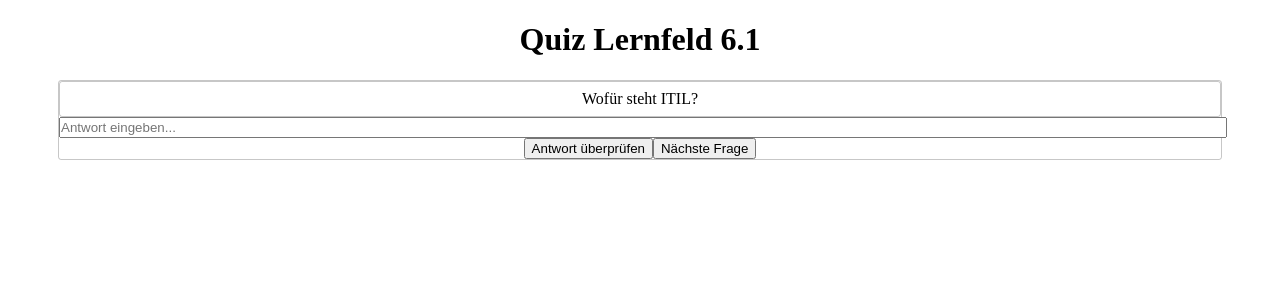
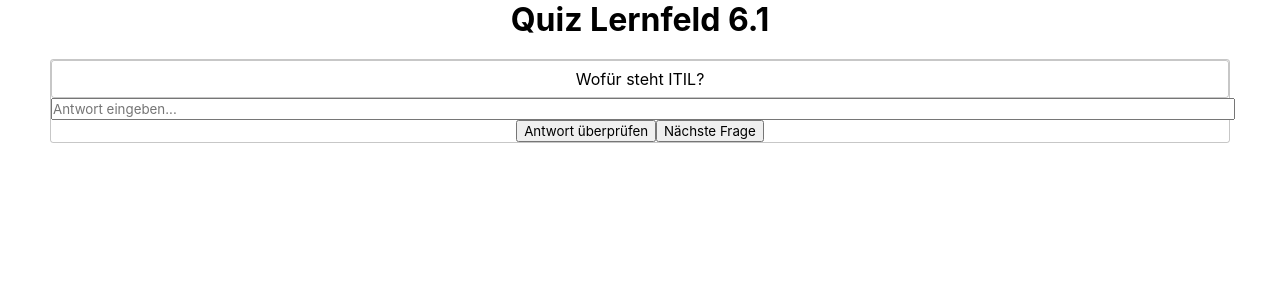
Before and after one commit to Qangeldratsch/Quiz-Lernfeld-6, a React (Create React App) app: page / in a window 1280 px wide. Shown: the top 300 px of the page. Built offline with nearby package versions, Linux system fonts and the light colour scheme.

Commit message:
Added css to index

```diff
--- a/src/index.css
+++ b/src/index.css
@@ -1,4 +1,4 @@
-body {
+* {
   margin: 0;
   font-family: -apple-system, BlinkMacSystemFont, 'Segoe UI', 'Roboto', 'Oxygen',
     'Ubuntu', 'Cantarell', 'Fira Sans', 'Droid Sans', 'Helvetica Neue',
--- a/src/index.tsx
+++ b/src/index.tsx
@@ -2,6 +2,7 @@ import React from 'react';
 // @ts-ignore
 import { createRoot } from 'react-dom/client';
 import { App } from './App';
+import './index.css'
 
 const container = document.getElementById('root') as HTMLElement;
 const root = createRoot(container);
```
